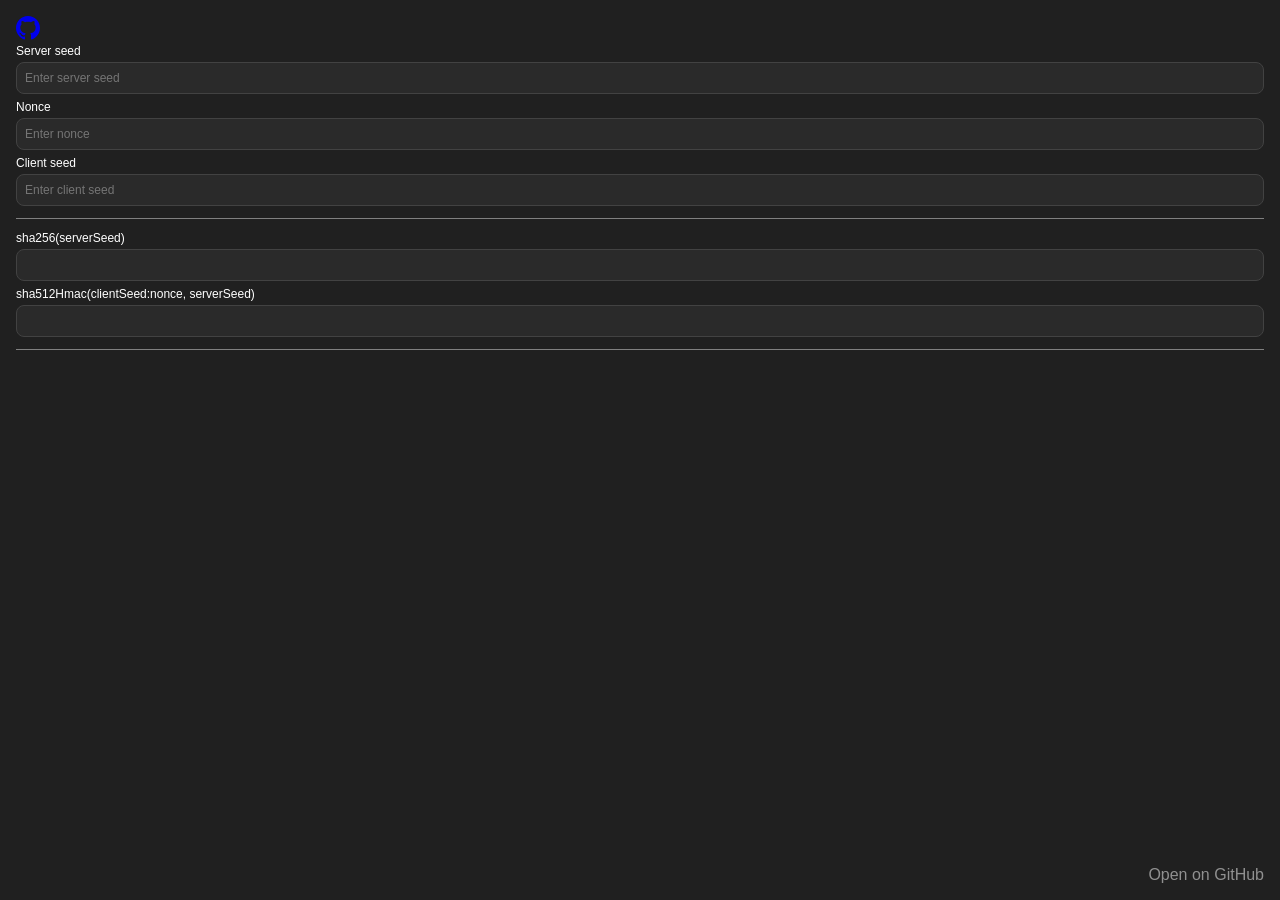
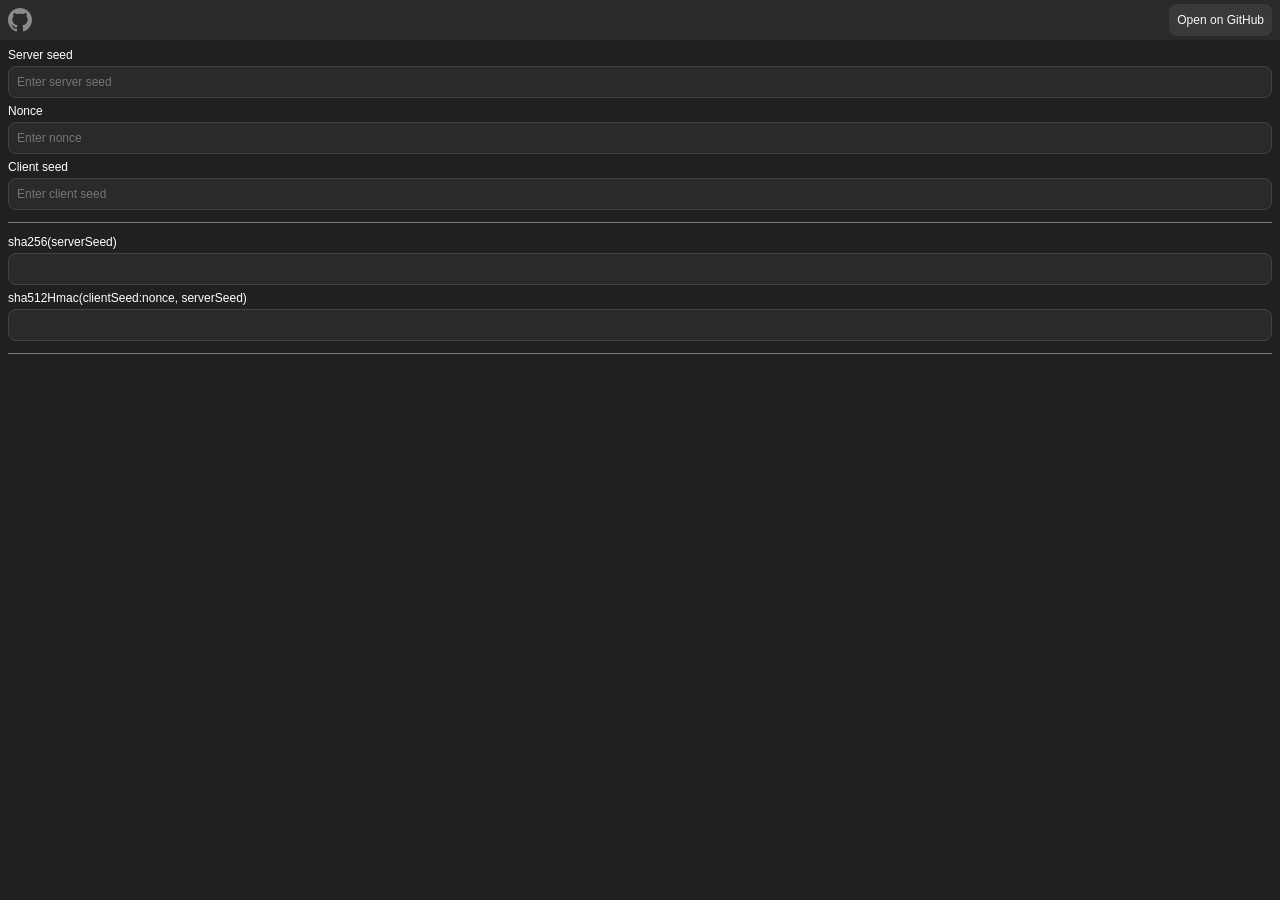

feat: header

--- a/src/plinko/index.css
+++ b/src/plinko/index.css
@@ -1,7 +1,12 @@
 body {
+  margin: 0;
+  padding: 0;
   background: #202020;
-  padding: 8px;
   font-family: Inter, sans-serif;
+}
+
+.body {
+  padding: 8px;
 }
 
 *::-webkit-scrollbar {
@@ -137,16 +142,40 @@ table thead td {
   font-size: 12px;
 }
 
+.header {
+  background: #2A2A2A;
+  display: flex;
+  padding: 4px 8px;
+  justify-content: space-between;
+  align-items: center;
+  align-self: stretch;
+}
+
 .github-link {
-  position: fixed;
-  bottom: 16px;
-  right: 16px;
-  color: white;
-  opacity: 0.5;
+  display: flex;
+  padding: 8px;
+  justify-content: center;
+  align-items: center;
+  border-radius: 8px;
+  background: rgba(255, 255, 255, 0.07);
+  color: #FAFAFA;
+  text-align: center;
+  font-variant-numeric: lining-nums tabular-nums;
+  font-size: 12px;
+  font-style: normal;
+  font-weight: 400;
+  line-height: 16px;
   transition: opacity 0.2s ease;
   text-decoration: none;
 }
 
 .github-link:hover {
   opacity: 0.8;
+}
+
+.github-icon {
+  display: flex;
+  justify-content: center;
+  align-items: center;
+  color: #8A8A8A;
 } 
